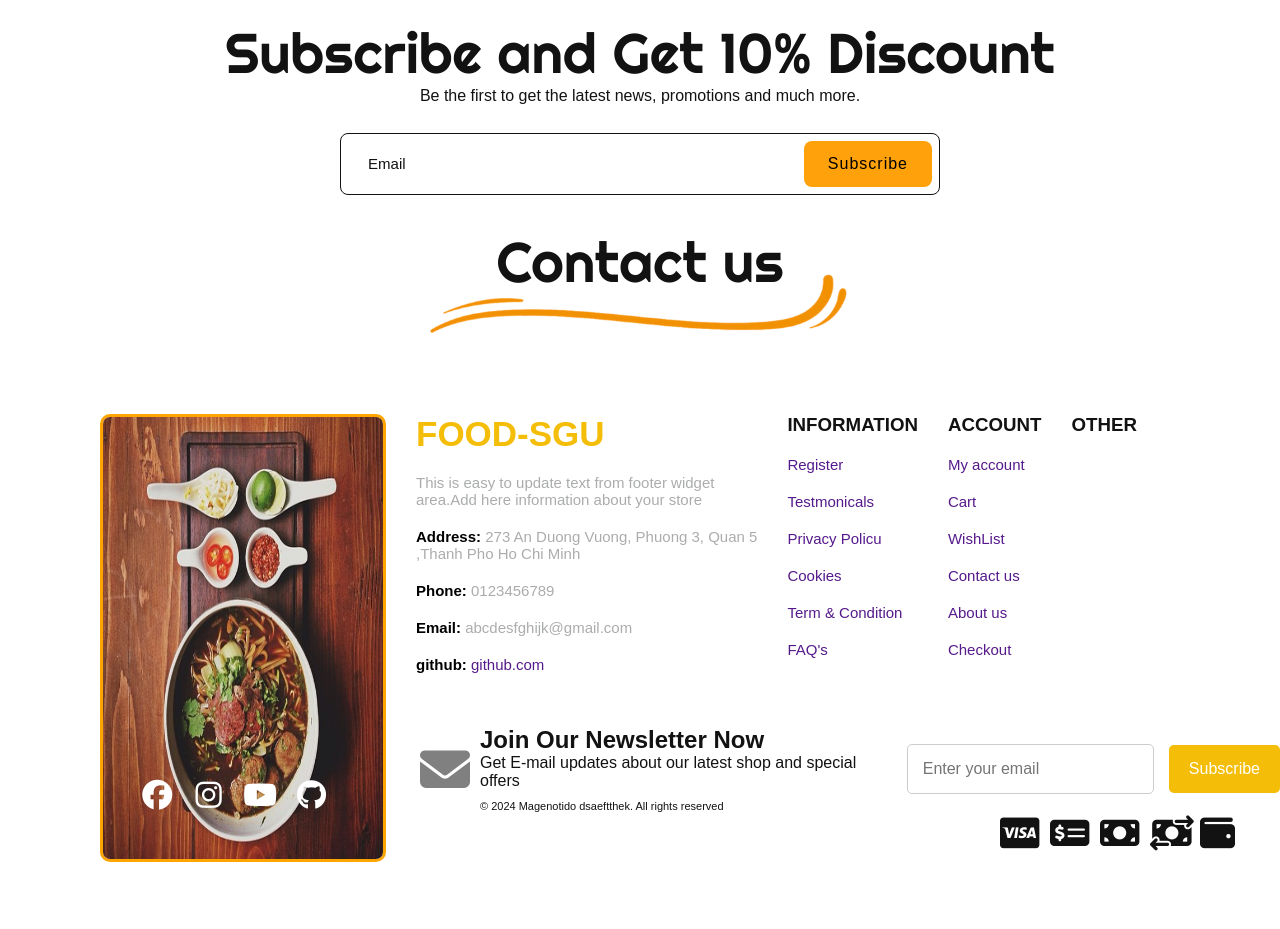
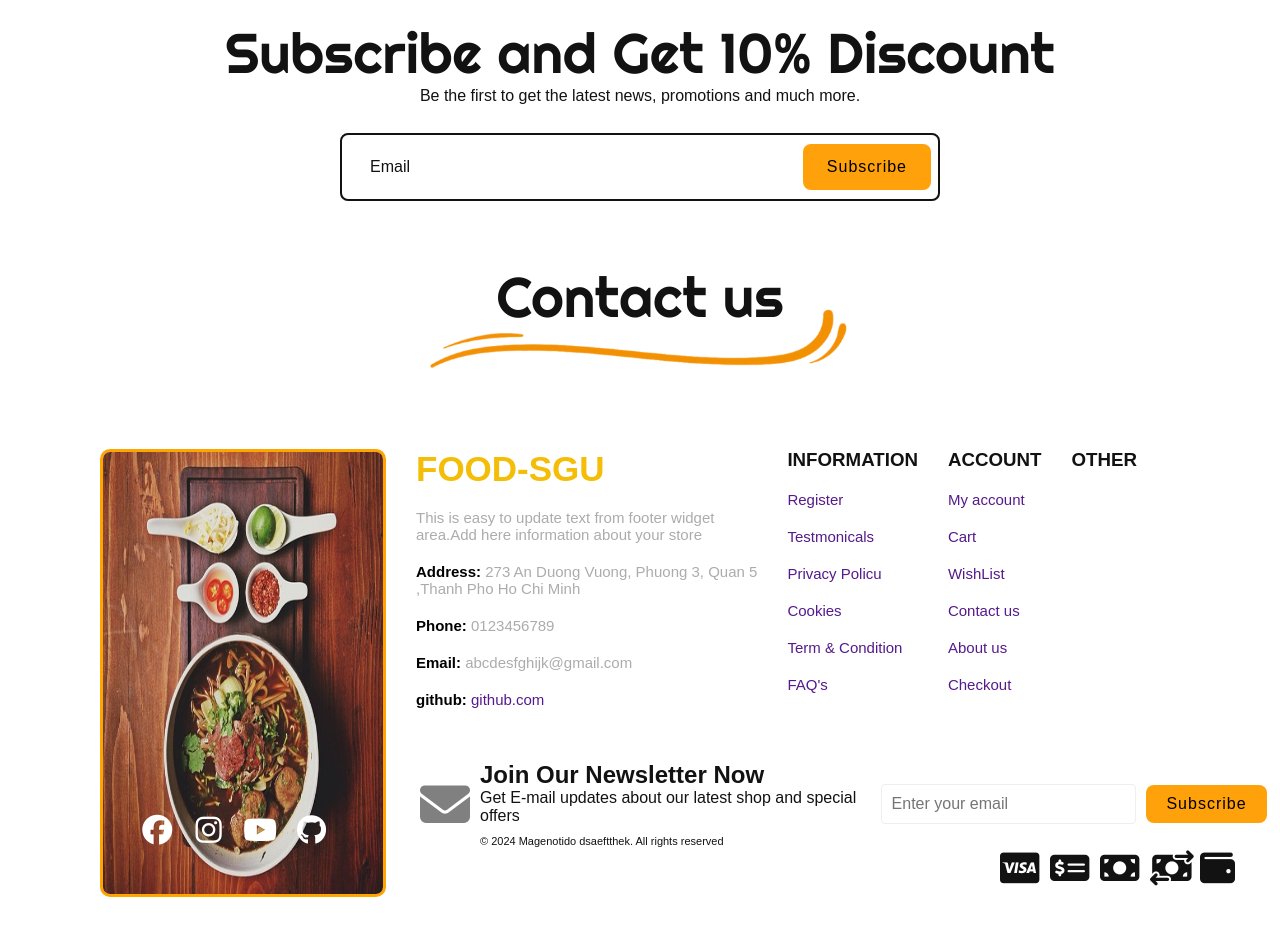
Before and after one commit to ducnhan123-co/Do_An_Web1, a plain HTML site: page index.html in a window 1280 px wide. Shown: the part 3360-4289 px from the top of the page. Before the commit the page ends 4254 px from the top, so only its background shows below. Drawn offline with nearby package versions, Linux system fonts and the light colour scheme.

Commit message:
input css

```diff
--- a/assets/css/base.css
+++ b/assets/css/base.css
@@ -113,4 +113,31 @@ html {
     transform: scale(1);
 }
 
-/* c */
+/* form input */
+@keyframes border-animation {
+    0% {
+        border-image-source: linear-gradient(90deg, rgba(255, 153, 51, 1), rgba(255, 153, 51, 0));
+    }
+
+    50% {
+        border-image-source: linear-gradient(90deg, rgba(255, 153, 51, 0), rgba(255, 153, 51, 1));
+    }
+
+    100% {
+        border-image-source: linear-gradient(90deg, rgba(255, 153, 51, 1), rgba(255, 153, 51, 0));
+    }
+}
+
+@keyframes border-animation-small {
+    0% {
+        border-image-source: linear-gradient(90deg, rgb(255, 255, 255), rgba(255, 153, 51, 0));
+    }
+
+    50% {
+        border-image-source: linear-gradient(90deg, rgba(255, 153, 51, 0), rgb(255, 255, 255));
+    }
+
+    100% {
+        border-image-source: linear-gradient(90deg, rgb(255, 255, 255), rgba(255, 153, 51, 0));
+    }
+}
--- a/assets/css/main.css
+++ b/assets/css/main.css
@@ -639,21 +639,69 @@ header.shadow .logo {
   text-align: center;
 }
 
-.newsletter form {
+.form {
   max-width: 600px;
-  margin: 1.8rem auto auto auto;
+  margin: 1.8rem auto;
   display: flex;
   justify-content: space-between;
   align-items: center;
-  border: 1px solid var(--text-color);
+  border: 2px solid;
   padding: 7px;
   border-radius: 0.5rem;
+  transition: border-color 0.25s ease, box-shadow 0.25s ease;
+  border-image-slice: 1;
+  /* Yêu cầu cho border-image */
 }
 
+.form:focus-within {
+  border-image-source: linear-gradient(90deg, rgba(255, 153, 51, 1), rgba(255, 153, 51, 0));
+  animation: border-animation 1.5s infinite linear;
+  box-shadow: 0 0 10px rgba(255, 153, 51, 0.5);
+}
+
+/* Email input */
+.form-input {
+  border: 1px solid #eee;
+  border-radius: 4px;
+  width: 100%;
+  height: 50px;
+  padding: 0 20px;
+  transition: 0.25s ease;
+}
+
+
+.form-field {
+  position: relative;
+  width: 100%;
+  margin-right: 10px;
+}
+
+.form-label {
+  position: absolute;
+  top: 50%;
+  transform: translateY(-50%);
+  left: 21px;
+  user-select: none;
+  color: var(--text-color);
+  pointer-events: none;
+  transition: 0.25s ease;
+}
+
+.form-input:not(:placeholder-shown)+.form-label,
+.form-input:focus+.form-label {
+  top: 0px;
+  left: 11px;
+  padding: 0 10px;
+  display: inline-block;
+  background-color: white;
+  color: #ff9933;
+  border-radius: 100px;
+}
+
+/* Newsletter-specific styles */
 .newsletter form input {
   border: none;
   outline: none;
-  padding: 0 20px;
 }
 
 .newsletter form .email {
@@ -666,6 +714,7 @@ header.shadow .logo {
   font-weight: 400;
 }
 
+/* Submit button */
 .newsletter form .s-btn {
   background: var(--yellow-color);
   padding: 14px 24px;
@@ -674,6 +723,7 @@ header.shadow .logo {
   font-weight: 400;
   letter-spacing: 1px;
   cursor: pointer;
+  border: none;
 }
 
 .newsletter form .s-btn:hover {
@@ -681,7 +731,6 @@ header.shadow .logo {
   color: var(--bg-color);
   transition: 0.4s ease-in-out;
 }
-
 
 
 /* Footer  */
@@ -834,40 +883,48 @@ footer {
     bottom: 50px;
 }  */
 
+.footer_email-container {
+  display: flex;
+  justify-content: space-between;
+  align-items: center;
+  width: 100%;
+  max-width: 400px;
+  padding: 5px;
+  border: 2px solid transparent;
+  border-radius: 0.5rem;
+  border-image-slice: 1;
+  transition: border-color 0.25s ease, box-shadow 0.25s ease;
+}
+
+/* Áp dụng hiệu ứng viền cho container khi focus vào input */
+.footer_email-container:focus-within {
+  border-image-source: linear-gradient(90deg, rgb(255, 255, 255), rgba(255, 153, 51, 0));
+  animation: border-animation-small 1.5s infinite linear;
+  box-shadow: 0 0 10px rgba(255, 255, 255, 0.5);
+}
+
+/* Styling cho input email */
 .footer__email-input {
-  padding: 15px;
-  border: 1px solid #ccc;
-  border-radius: 5px;
-  /* Bo tròn góc */
-  font-size: 16px;
-  width: 260px;
-  margin-left: 30px;
-  /* Độ rộng của ô nhập */
+  width: 100%;
+  padding: 10px;
+  border: 1px solid #eee;
+  border-radius: 4px;
+  outline: none;
+  transition: 0.25s ease;
+  font-size: 1rem;
 }
 
 .footer_get_email {
-  background-color: #f4bd07;
-  /* Màu nền cho nút */
-  color: white;
-  /* Màu chữ */
+  background: var(--yellow-color);
+  padding: 10px 20px;
+  border-radius: 8px;
+  font-size: 1rem;
+  font-weight: 400;
+  letter-spacing: 1px;
+  cursor: pointer;
   border: none;
-  /* Không viền */
-  border-radius: 5px;
-  /* Bo tròn góc */
-  padding: 15px 20px;
-  /* Khoảng cách bên trong nút */
-  font-size: 16px;
-  /* Kích thước chữ */
-  cursor: pointer;
-  /* Hiệu ứng khi hover */
-  margin-left: 15px;
+  margin-left: 10px;
 }
-
-.footer_get_email:hover {
-  background-color: #e3a106;
-  /* Màu khi hover */
-}
-
 
 .footer__last-icon {
   position: absolute;
--- a/index.html
+++ b/index.html
@@ -383,10 +383,16 @@
     <section class="newsletter container" id="newsletter">
         <h2>Subscribe and Get 10% Discount</h2>
         <p>Be the first to get the latest news, promotions and much more.</p>
-        <form action="">
-            <input type="email" name="" id="" class="Email" placeholder="Email" required>
+        <div class="newsletter">
+            <form action="" class="form">
+                <div class="form-field">
+                    <input type="email" class="form-input email" placeholder=" " required>
+                    <label for="email" class="form-label">Email</label>
+                </div>
                 <input type="submit" value="Subscribe" class="s-btn">
             </form>
+        </div>
+
     </section>
 
 
@@ -451,8 +457,10 @@
                         <p class="footer__text-copyright-final">&copy; 2024 Magenotido dsaeftthek. All rights reserved
                         </p>
                 </div>
+                <div class="footer_email-container">
                     <input type="email" placeholder="Enter your email" class="footer__email-input">
                     <button class="footer_get_email">Subscribe</button>
+                </div>
                 <i class="fa-brands fa-cc-visa footer__last-icon"></i>
                 <i class="fa-solid fa-money-check-dollar footer__last-icon2"></i>
                 <i class="fa-solid fa-money-bill footer__last-icon3"></i>
```
Lines whose indentation alone changed are shown as unchanged.
